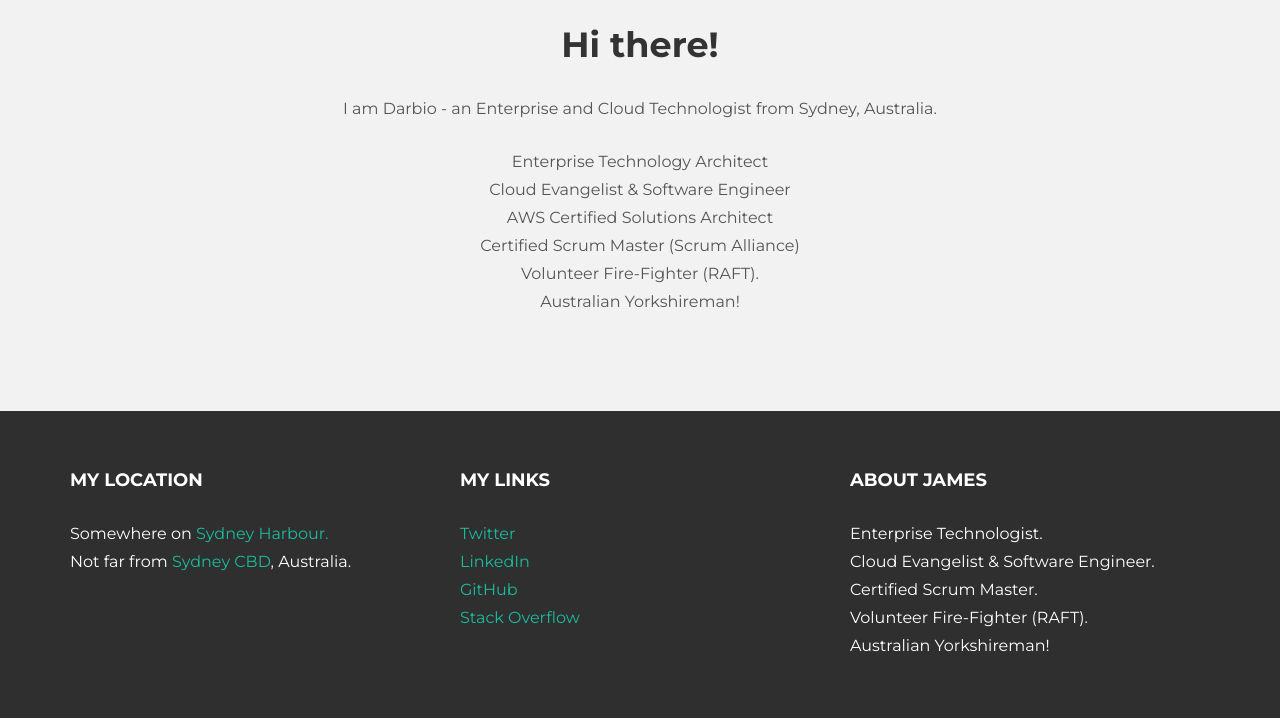
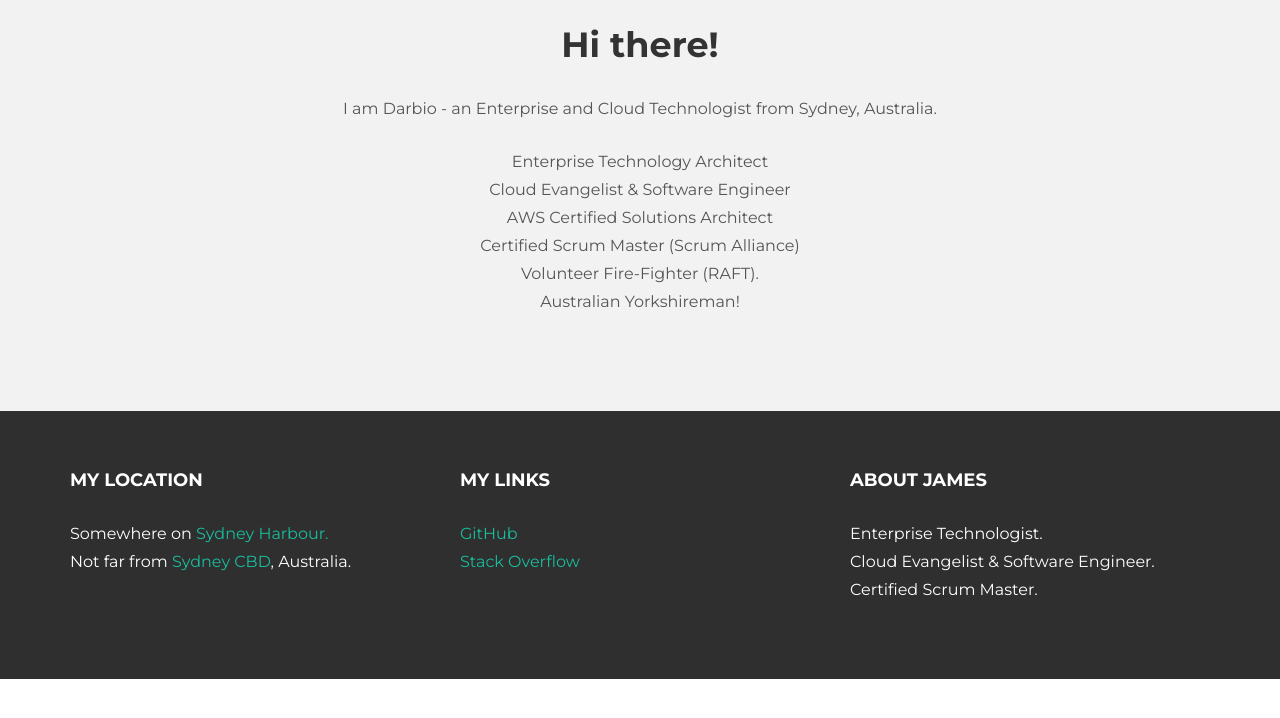
Before and after one commit to darbio/darbio.github.io, a Jekyll site: the page built from index.html, in a window 1280 px wide, cut to the strip 440-1175 px from the top of the page. Shown: the top 718 px of the strip. Built offline with Jekyll 4.4.1, drawn with Linux system fonts in a browser that asks for light colours; nearby versions of some CDN libraries; after the commit the page ends 1119 px from its top, so only the background shows below that.

Commit message:
Update footer.html

```diff
--- a/_includes/footer.html
+++ b/_includes/footer.html
@@ -13,8 +13,6 @@
         <div class="col-lg-4">
           <h4>My Links</h4>
           <p>
-            <a href="http://twitter.com/jadarbyshire" target="_blank">Twitter</a><br/>
-            <a href="http://lnkd.in/rwqkZa" target="_blank">LinkedIn</a><br/>
             <a href="http://github.com/darbio" target="_blank">GitHub</a><br/>
             <a href="http://stackoverflow.com/users/200653/" target="_blank">Stack Overflow</a>
           </p>
@@ -25,9 +23,7 @@
           <p>
             Enterprise Technologist.<br />
             Cloud Evangelist & Software Engineer.<br/>
-            Certified Scrum Master.<br/>
-            Volunteer Fire-Fighter (RAFT).<br/>
-            Australian Yorkshireman!
+            Certified Scrum Master.
           </p>
         </div><!-- /col-lg-4 -->
 
```
